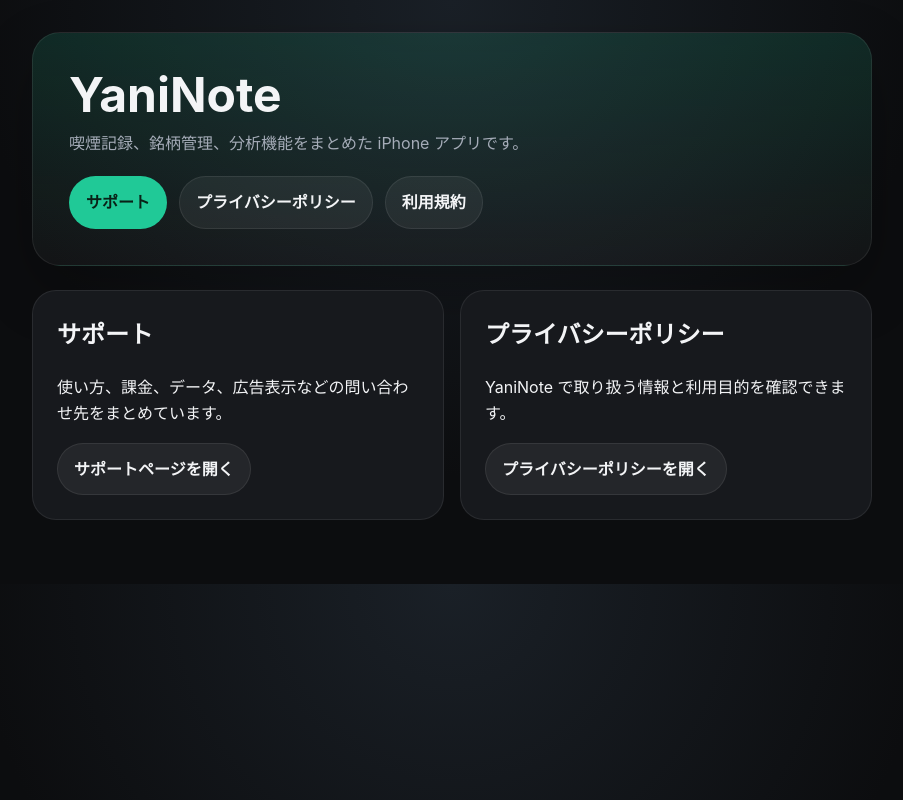
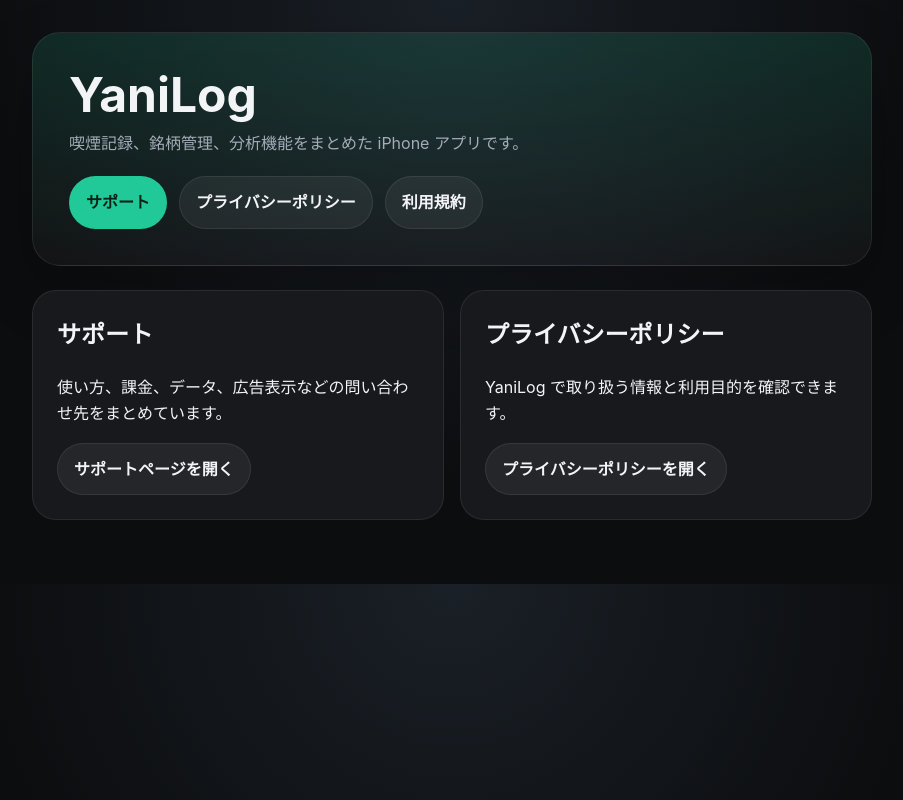
Before and after one commit to yuuki4180/ta-minarude, a plain HTML site: page index.html in a window 1280 px wide. Shown: the whole page, without its empty margins (188-1091 px from the left). Drawn offline with Linux system fonts and the light colour scheme.

Commit message:
Rename site branding to YaniLog

```diff
--- a/index.html
+++ b/index.html
@@ -3,14 +3,14 @@
   <head>
     <meta charset="utf-8">
     <meta name="viewport" content="width=device-width, initial-scale=1">
-    <title>YaniNote</title>
-    <meta name="description" content="YaniNote のサポートとプライバシーポリシー">
+    <title>YaniLog</title>
+    <meta name="description" content="YaniLog のサポートとプライバシーポリシー">
     <link rel="stylesheet" href="./styles.css">
   </head>
   <body>
     <main class="wrap">
       <section class="hero">
-        <h1>YaniNote</h1>
+        <h1>YaniLog</h1>
         <p>喫煙記録、銘柄管理、分析機能をまとめた iPhone アプリです。</p>
         <nav class="nav">
           <a class="primary" href="./support.html">サポート</a>
@@ -28,7 +28,7 @@
 
         <article class="card">
           <h2>プライバシーポリシー</h2>
-          <p>YaniNote で取り扱う情報と利用目的を確認できます。</p>
+          <p>YaniLog で取り扱う情報と利用目的を確認できます。</p>
           <a class="button" href="./privacy.html">プライバシーポリシーを開く</a>
         </article>
       </section>
```
Also changed, not shown: privacy.html (+3 -3 lines), support.html (+3 -3 lines).
